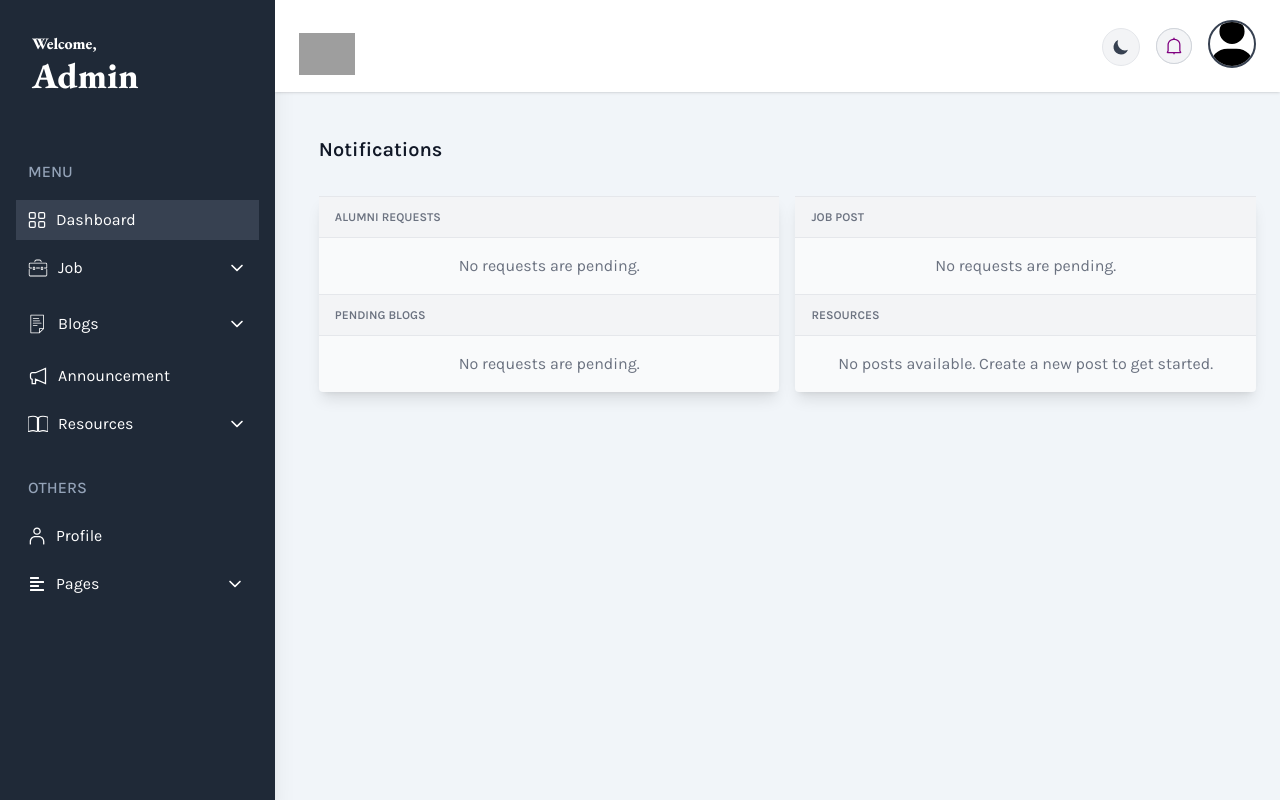
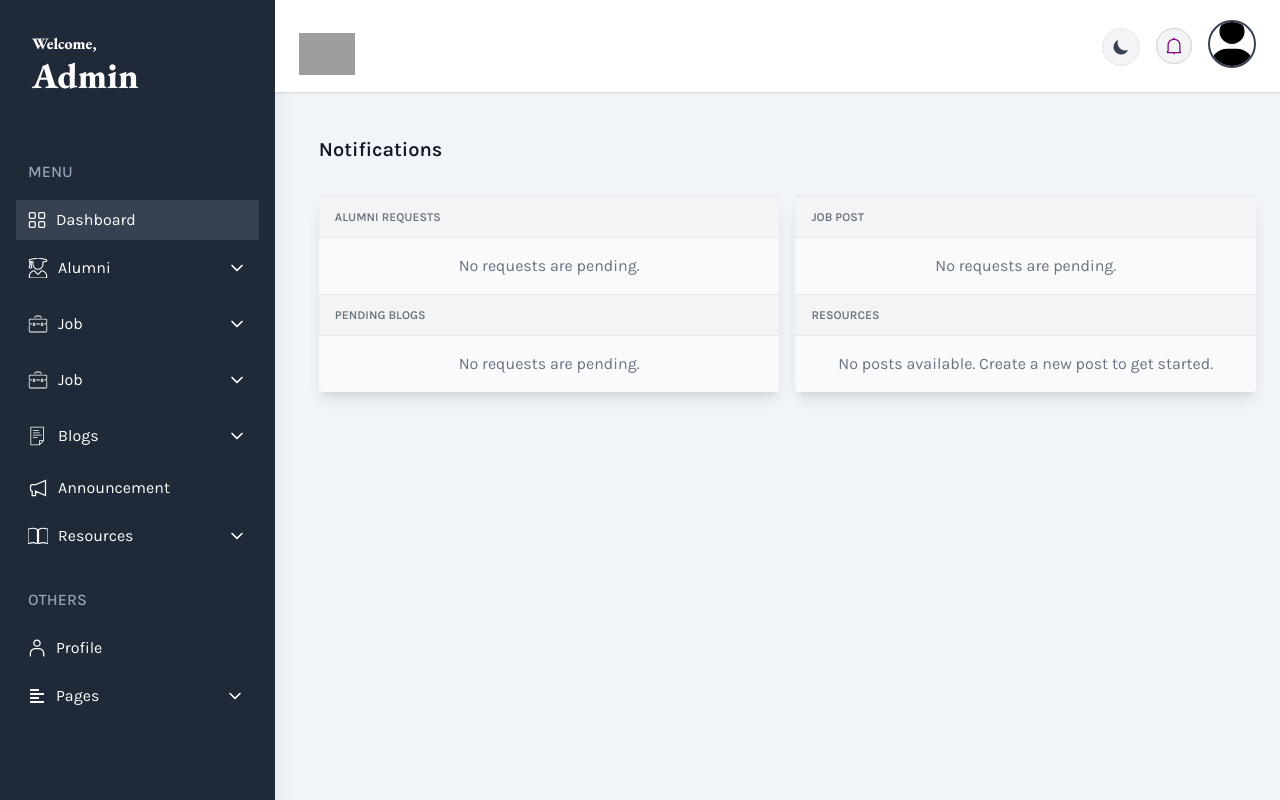
Before and after one commit to tasninanika/campus-connect, a PHP site: page /admin/a_dashboard.php in a window 1280 px wide. Run offline with PHP 8.4, Linux system fonts and the light colour scheme; the visitor is signed in with stand-in values (Sample User, id 1); data that the repository does not hold is empty; some libraries are stand-ins or nearby versions; grey boxes are pictures that could not be loaded.

Commit message:
updated a_dashboard.php

```diff
--- a/admin/a_dashboard.php
+++ b/admin/a_dashboard.php
@@ -198,7 +198,64 @@
                 </svg>
                 Dashboard
             </a>
-
+            <details class="group relative">
+              <summary class="flex items-center justify-between text-white py-2 px-3 mx-4 my-2 nav-item cursor-pointer gap-2.5">
+              <svg xmlns="http://www.w3.org/2000/svg" height="20" width="20" viewBox="0 0 448 512" class="stroke-white">
+              <path fill="none" stroke="white" stroke-width="28" d="M219.3 .5c3.1-.6 6.3-.6 9.4 0l200 40C439.9 42.7 448 52.6 448 64s-8.1 21.3-19.3 23.5L352 102.9l0 57.1c0 70.7-57.3 128-128 128s-128-57.3-128-128l0-57.1L48 93.3l0 65.1 15.7 78.4c.9 4.7-.3 9.6-3.3 13.3s-7.6 5.9-12.4 5.9l-32 0c-4.8 0-9.3-2.1-12.4-5.9s-4.3-8.6-3.3-13.3L16 158.4l0-71.8C6.5 83.3 0 74.3 0 64C0 52.6 8.1 42.7 19.3 40.5l200-40zM111.9 327.7c10.5-3.4 21.8 .4 29.4 8.5l71 75.5c6.3 6.7 17 6.7 23.3 0l71-75.5c7.6-8.1 18.9-11.9 29.4-8.5C401 348.6 448 409.4 448 481.3c0 17-13.8 30.7-30.7 30.7L30.7 512C13.8 512 0 498.2 0 481.3c0-71.9 47-132.7 111.9-153.6z"/>
+            </svg>
+              <span class="flex-1">Alumni</span>
+                <svg
+                  class="ml-auto fill-current transition-transform group-open:rotate-180"
+                  width="20"
+                  height="20"
+                  viewBox="0 0 20 20"
+                  xmlns="http://www.w3.org/2000/svg"
+                >
+                  <path
+                    fill-rule="evenodd"
+                    clip-rule="evenodd"
+                    d="M4.41107 6.9107C4.73651 6.58527 5.26414 6.58527 5.58958 6.9107L10.0003 11.3214L14.4111 6.91071C14.7365 6.58527 15.2641 6.58527 15.5896 6.91071C15.915 7.23614 15.915 7.76378 15.5896 8.08922L10.5896 13.0892C10.2641 13.4147 9.73651 13.4147 9.41107 13.0892L4.41107 8.08922C4.08563 7.76378 4.08563 7.23614 4.41107 6.9107Z"
+                    fill="currentColor"
+                  />
+                </svg>
+              </summary>
+              <ul class="bg-gray-800 mt-2 pl-14 hidden group-open:block">
+                <li>
+                  <a href="a_alumni.php" class="text-white opacity-75 hover:opacity-100 py-2 block">Members</a>
+                </li>
+                <li>
+                  <a href="pending_alumni.php" class="text-white opacity-75 hover:opacity-100 py-2 block">Pending Requests</a>
+                </li>
+              </ul>
+            </details>
+            <details class="group relative">
+              <summary class="flex items-center justify-between text-white py-2 px-3 mx-4 my-2 nav-item cursor-pointer gap-2.5">
+              <svg xmlns="http://www.w3.org/2000/svg" viewBox="0 0 25 25" width="20" height="20"><defs><style>.cls-2{fill:white}</style></defs><g id="briefcase_2" data-name="briefcase 2"><path class="cls-2" d="M23.5 13.53a.5.5 0 0 0-.5.5v7.26a.7.7 0 0 1-.21.52.61.61 0 0 1-.45.2L2.64 22a.7.7 0 0 1-.64-.77v-7.1a.5.5 0 0 0-.5-.5.5.5 0 0 0-.5.5v7.09A1.71 1.71 0 0 0 2.64 23h19.67a1.62 1.62 0 0 0 1.18-.51 1.73 1.73 0 0 0 .51-1.2V14a.5.5 0 0 0-.5-.47zM22.37 6H2.69A1.66 1.66 0 0 0 1 7.61V12a1 1 0 0 0 1 1h2.54a.5.5 0 0 0 0-1H2V7.61A.66.66 0 0 1 2.68 7h19.68a.67.67 0 0 1 .66.67v4.34L20.5 12a.5.5 0 0 0 0 1H23a1 1 0 0 0 .67-.28.92.92 0 0 0 .29-.68V7.68A1.67 1.67 0 0 0 22.37 6zM8.5 5.23a.5.5 0 0 0 .5-.5A1.74 1.74 0 0 1 10.74 3h3.52A1.74 1.74 0 0 1 16 4.73a.5.5 0 0 0 1 0A2.74 2.74 0 0 0 14.26 2h-3.52A2.74 2.74 0 0 0 8 4.73a.5.5 0 0 0 .5.5z"/><path class="cls-2" d="M18 15a1 1 0 0 0 1-1v-2a1 1 0 0 0-1-1h-1a1 1 0 0 0-1 1v2a1 1 0 0 0 1 1zm0-3v2h-1v-2zM8 15a1 1 0 0 0 1-1v-2a1 1 0 0 0-1-1H7a1 1 0 0 0-1 1v2a1 1 0 0 0 1 1zm0-3v2H7v-2zM14.5 13a.5.5 0 0 0 0-1h-4a.5.5 0 0 0 0 1z"/></g></svg>
+              <span class="flex-1">Job</span>
+                <svg
+                  class="ml-auto fill-current transition-transform group-open:rotate-180"
+                  width="20"
+                  height="20"
+                  viewBox="0 0 20 20"
+                  xmlns="http://www.w3.org/2000/svg"
+                >
+                  <path
+                    fill-rule="evenodd"
+                    clip-rule="evenodd"
+                    d="M4.41107 6.9107C4.73651 6.58527 5.26414 6.58527 5.58958 6.9107L10.0003 11.3214L14.4111 6.91071C14.7365 6.58527 15.2641 6.58527 15.5896 6.91071C15.915 7.23614 15.915 7.76378 15.5896 8.08922L10.5896 13.0892C10.2641 13.4147 9.73651 13.4147 9.41107 13.0892L4.41107 8.08922C4.08563 7.76378 4.08563 7.23614 4.41107 6.9107Z"
+                    fill="currentColor"
+                  />
+                </svg>
+              </summary>
+              <ul class="bg-gray-800 mt-2 pl-12 hidden group-open:block">
+                <li>
+                  <a href="alumni_job.php" class="text-white opacity-75 hover:opacity-100 py-2 block">Write Post</a>
+                </li>
+                <li>
+                  <a href="posted_job.php" class="text-white opacity-75 hover:opacity-100 py-2 block">Posted Job</a>
+                </li>
+              </ul>
+            </details>
             <details class="group relative">
               <summary class="flex items-center justify-between text-white py-2 px-3 mx-4 my-2 nav-item cursor-pointer gap-2.5">
               <svg xmlns="http://www.w3.org/2000/svg" viewBox="0 0 25 25" width="20" height="20"><defs><style>.cls-2{fill:white}</style></defs><g id="briefcase_2" data-name="briefcase 2"><path class="cls-2" d="M23.5 13.53a.5.5 0 0 0-.5.5v7.26a.7.7 0 0 1-.21.52.61.61 0 0 1-.45.2L2.64 22a.7.7 0 0 1-.64-.77v-7.1a.5.5 0 0 0-.5-.5.5.5 0 0 0-.5.5v7.09A1.71 1.71 0 0 0 2.64 23h19.67a1.62 1.62 0 0 0 1.18-.51 1.73 1.73 0 0 0 .51-1.2V14a.5.5 0 0 0-.5-.47zM22.37 6H2.69A1.66 1.66 0 0 0 1 7.61V12a1 1 0 0 0 1 1h2.54a.5.5 0 0 0 0-1H2V7.61A.66.66 0 0 1 2.68 7h19.68a.67.67 0 0 1 .66.67v4.34L20.5 12a.5.5 0 0 0 0 1H23a1 1 0 0 0 .67-.28.92.92 0 0 0 .29-.68V7.68A1.67 1.67 0 0 0 22.37 6zM8.5 5.23a.5.5 0 0 0 .5-.5A1.74 1.74 0 0 1 10.74 3h3.52A1.74 1.74 0 0 1 16 4.73a.5.5 0 0 0 1 0A2.74 2.74 0 0 0 14.26 2h-3.52A2.74 2.74 0 0 0 8 4.73a.5.5 0 0 0 .5.5z"/><path class="cls-2" d="M18 15a1 1 0 0 0 1-1v-2a1 1 0 0 0-1-1h-1a1 1 0 0 0-1 1v2a1 1 0 0 0 1 1zm0-3v2h-1v-2zM8 15a1 1 0 0 0 1-1v-2a1 1 0 0 0-1-1H7a1 1 0 0 0-1 1v2a1 1 0 0 0 1 1zm0-3v2H7v-2zM14.5 13a.5.5 0 0 0 0-1h-4a.5.5 0 0 0 0 1z"/></g></svg>
```
Also changed, not shown: admin/a_alumni.php (renamed from admin/a_alumnus.php), admin/pending_alumni.php (added), admin/pending_blogs.php (added), admin/pending_job.php (added), admin/pending_resources.php (added).
